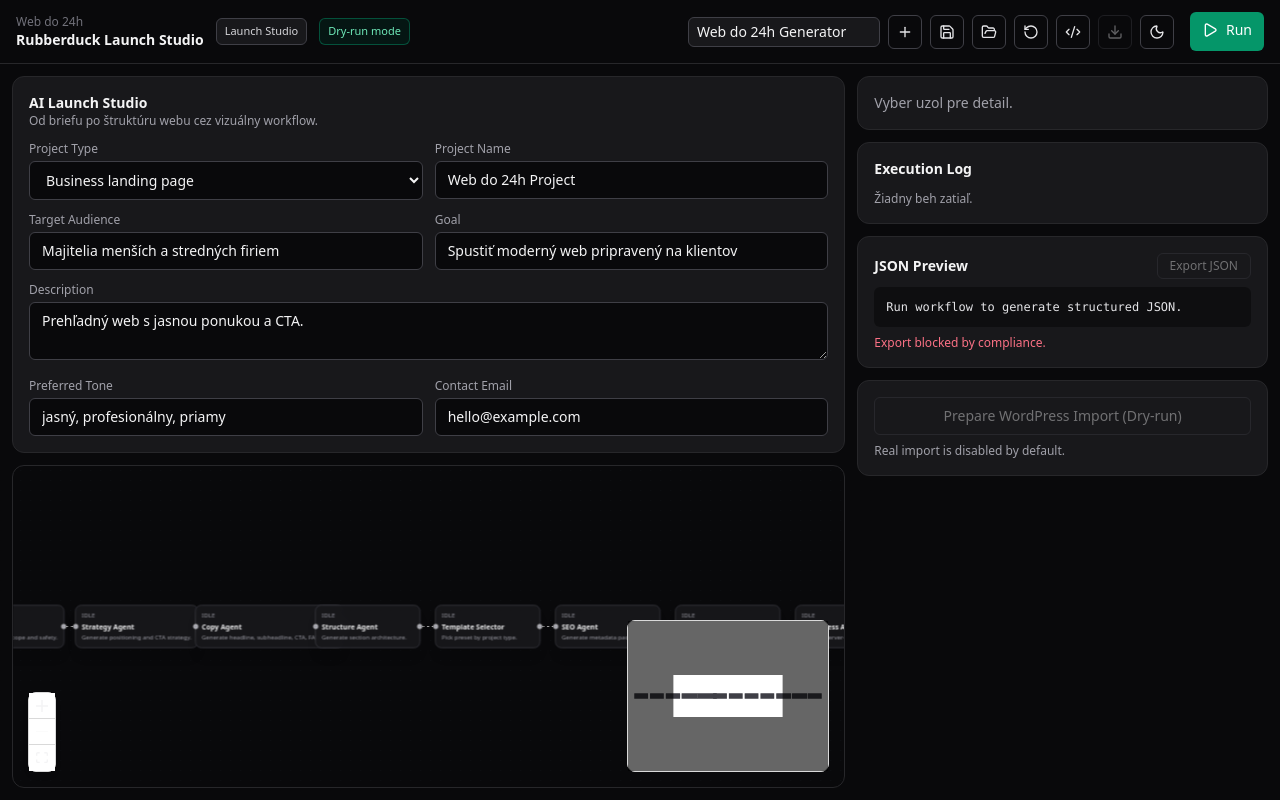
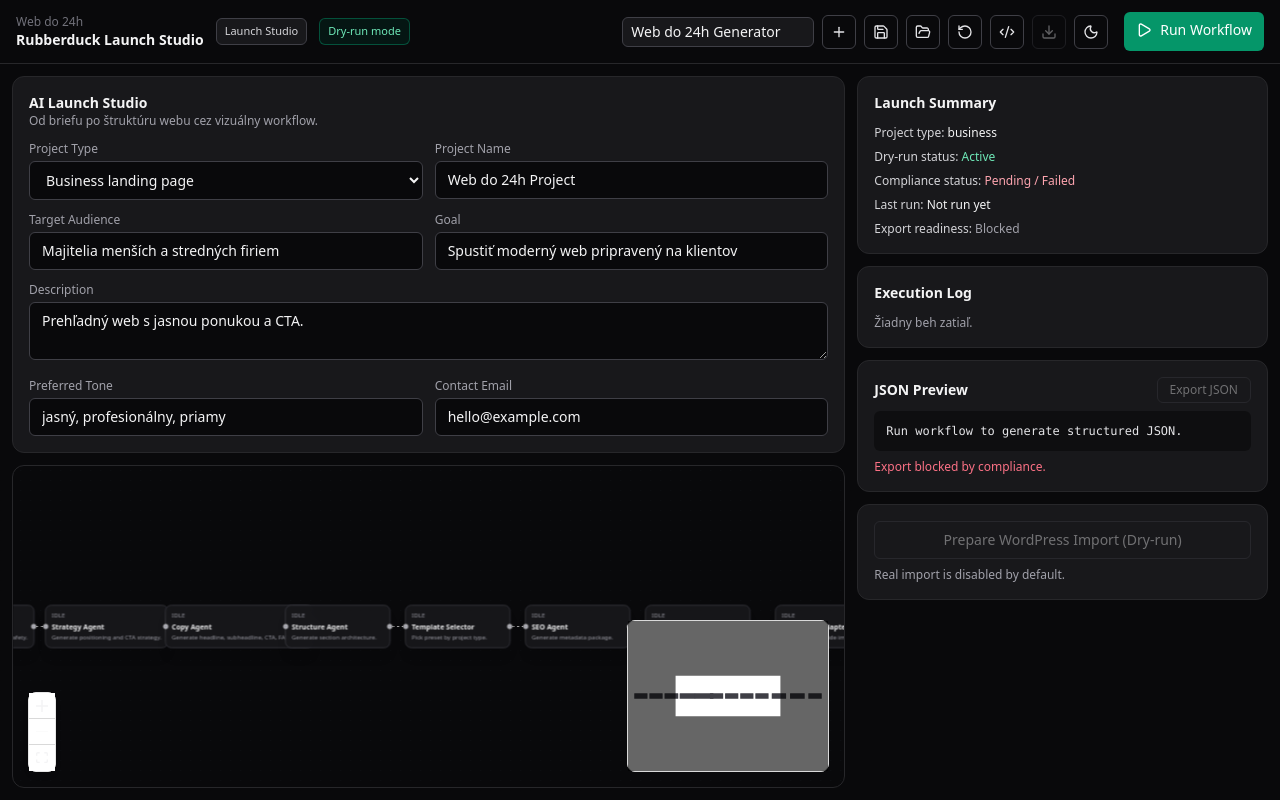
Before and after one commit to you640/LEai-workflow-canvas, a Next.js app: page /launch-studio in a window 1280 px wide. Built offline with nearby package versions, Linux system fonts and the light colour scheme.

Commit message:
Polish Launch Studio UX: summary panel, run label, spacing, safe-area, control contrast

```diff
--- a/app/globals.css
+++ b/app/globals.css
@@ -2,8 +2,34 @@
 @tailwind components;
 @tailwind utilities;
 
+html,
+body {
+  width: 100%;
+  height: 100dvh;
+  margin: 0;
+  padding: 0;
+  overflow: hidden;
+}
+
 body {
   font-family: Arial, Helvetica, sans-serif;
+  position: fixed;
+  inset: 0;
+  overscroll-behavior: none;
+}
+
+body > div:first-child,
+#__next {
+  width: 100%;
+  height: 100dvh;
+  overflow: hidden;
+}
+
+.app-shell {
+  padding-top: env(safe-area-inset-top);
+  padding-right: env(safe-area-inset-right);
+  padding-bottom: env(safe-area-inset-bottom);
+  padding-left: env(safe-area-inset-left);
 }
 
 @layer utilities {
@@ -146,9 +172,10 @@ body {
 /* React Flow controls theme support */
 .react-flow__controls {
   background: hsl(var(--workflow-surface)) !important;
-  border: 1px solid hsl(var(--workflow-border)) !important;
+  border: 1px solid hsl(var(--workflow-border-subtle)) !important;
   border-radius: 0.5rem !important;
   box-shadow: 0 4px 6px -1px rgb(0 0 0 / 0.1), 0 2px 4px -2px rgb(0 0 0 / 0.1) !important;
+  backdrop-filter: blur(4px) !important;
 }
 
 .react-flow__controls-button {
@@ -161,6 +188,7 @@ body {
 .react-flow__controls-button:hover {
   background: hsl(var(--workflow-surface-hover)) !important;
   fill: hsl(var(--workflow-text)) !important;
+  box-shadow: inset 0 0 0 1px hsl(var(--workflow-border-subtle)) !important;
 }
 
 .react-flow__controls-button:last-child {
--- a/app/layout.tsx
+++ b/app/layout.tsx
@@ -1,5 +1,5 @@
 import React from "react";
-import type { Metadata } from "next";
+import type { Metadata, Viewport } from "next";
 import { Geist, Geist_Mono } from "next/font/google";
 import { ThemeProvider } from "@/components/theme-provider";
 
@@ -11,6 +11,14 @@ const _geistMono = Geist_Mono({ subsets: ["latin"] });
 export const metadata: Metadata = {
   title: "Rubberduck Launch Studio",
   description: "AI Launch Studio for Web do 24h workflows and structured launch plans.",
+};
+
+export const viewport: Viewport = {
+  width: "device-width",
+  initialScale: 1,
+  maximumScale: 1,
+  userScalable: false,
+  viewportFit: "cover",
 };
 
 export default function RootLayout({
--- a/components/workflow/LaunchStudioApp.tsx
+++ b/components/workflow/LaunchStudioApp.tsx
@@ -159,8 +159,10 @@ function LaunchStudioInner() {
     setNodes((prev) => [...prev, newNode]);
   };
 
+  const lastRunAt = timeline[timeline.length - 1]?.at;
+
   return (
-    <div className="h-screen bg-zinc-950 text-zinc-100">
+    <div className="app-shell h-[100dvh] bg-zinc-950 text-zinc-100">
       <WorkflowToolbar
         workflowName={workflowName}
         onWorkflowNameChange={setWorkflowName}
@@ -176,7 +178,7 @@ function LaunchStudioInner() {
         canExport={canExport}
       />
 
-      <div className="grid h-[calc(100vh-64px)] grid-cols-12 gap-3 p-3">
+      <div className="grid h-[calc(100dvh-64px-env(safe-area-inset-top)-env(safe-area-inset-bottom))] grid-cols-12 gap-3 p-3">
         <div className="col-span-8 flex flex-col gap-3">
           <div className="rounded-xl border border-zinc-800 bg-zinc-900 p-4">
             <h2 className="text-sm font-semibold">AI Launch Studio</h2>
@@ -225,7 +227,14 @@ function LaunchStudioInner() {
         </div>
 
         <div className="col-span-4 flex flex-col gap-3">
-          <NodeInspector node={selectedNode} />
+          <NodeInspector
+            node={selectedNode}
+            projectType={brief.projectType}
+            dryRun
+            compliancePassed={compliancePassed}
+            canExport={canExport}
+            lastRunAt={lastRunAt}
+          />
           <ExecutionTimeline events={timeline} />
           {showJson ? <JsonPreview data={generated} blocked={!canExport} onExport={handleExport} /> : null}
           <div className="rounded-xl border border-zinc-800 bg-zinc-900 p-4">
--- a/components/workflow/NodeInspector.tsx
+++ b/components/workflow/NodeInspector.tsx
@@ -4,13 +4,25 @@ import type { WorkflowNode } from "@/types/workflow";
 
 interface Props {
   node: WorkflowNode | null;
+  projectType: string;
+  dryRun: boolean;
+  compliancePassed: boolean;
+  canExport: boolean;
+  lastRunAt?: string;
 }
 
-export function NodeInspector({ node }: Props) {
+export function NodeInspector({ node, projectType, dryRun, compliancePassed, canExport, lastRunAt }: Props) {
   if (!node) {
     return (
-      <div className="rounded-xl border border-zinc-800 bg-zinc-900 p-4 text-sm text-zinc-400">
-        Vyber uzol pre detail.
+      <div className="rounded-xl border border-zinc-800 bg-zinc-900 p-4">
+        <h3 className="text-sm font-semibold text-zinc-100">Launch Summary</h3>
+        <div className="mt-3 space-y-2 text-xs text-zinc-300">
+          <div>Project type: <span className="text-zinc-100">{projectType}</span></div>
+          <div>Dry-run status: <span className="text-emerald-300">{dryRun ? "Active" : "Disabled"}</span></div>
+          <div>Compliance status: <span className={compliancePassed ? "text-emerald-300" : "text-rose-300"}>{compliancePassed ? "Passed" : "Pending / Failed"}</span></div>
+          <div>Last run: <span className="text-zinc-100">{lastRunAt ? new Date(lastRunAt).toLocaleTimeString() : "Not run yet"}</span></div>
+          <div>Export readiness: <span className={canExport ? "text-emerald-300" : "text-zinc-400"}>{canExport ? "Ready" : "Blocked"}</span></div>
+        </div>
       </div>
     );
   }
--- a/components/workflow/WorkflowToolbar.tsx
+++ b/components/workflow/WorkflowToolbar.tsx
@@ -93,7 +93,7 @@ export function WorkflowToolbar({
           onClick={onRun}
           disabled={isRunning}
         >
-          <span className="inline-flex items-center gap-2"> <Play className="h-4 w-4" /> {isRunning ? "Running" : "Run"}</span>
+          <span className="inline-flex items-center gap-2"> <Play className="h-4 w-4" /> {isRunning ? "Running..." : "Run Workflow"}</span>
         </button>
       </div>
     </div>
--- a/lib/workflow/default-workflow.ts
+++ b/lib/workflow/default-workflow.ts
@@ -24,9 +24,9 @@ export function createDefaultWorkflow(): WorkflowDefinition {
     node("template-selector", "Template Selector", "Pick preset by project type.", 1480, 80, "template-selector"),
     node("seo-agent", "SEO Agent", "Generate metadata package.", 1720, 80, "seo-agent"),
     node("preview-builder", "Preview Builder", "Assemble launch preview JSON.", 1960, 80, "preview-builder"),
-    node("wordpress-adapter", "WordPress Adapter", "Prepare server-side import payload.", 2200, 80, "wordpress-adapter"),
-    node("qa-audit", "QA Audit", "Validate required fields and wording.", 2440, 80, "qa-audit"),
-    node("launch-pack", "Launch Pack", "Produce checklist and next steps.", 2680, 80, "launch-pack"),
+    node("wordpress-adapter", "WordPress Adapter", "Prepare server-side import payload.", 2220, 80, "wordpress-adapter"),
+    node("qa-audit", "QA Audit", "Validate required fields and wording.", 2510, 80, "qa-audit"),
+    node("launch-pack", "Launch Pack", "Produce checklist and next steps.", 2800, 80, "launch-pack"),
   ];
 
   const edges: WorkflowEdge[] = nodes.slice(0, -1).map((n, idx) => ({
```
